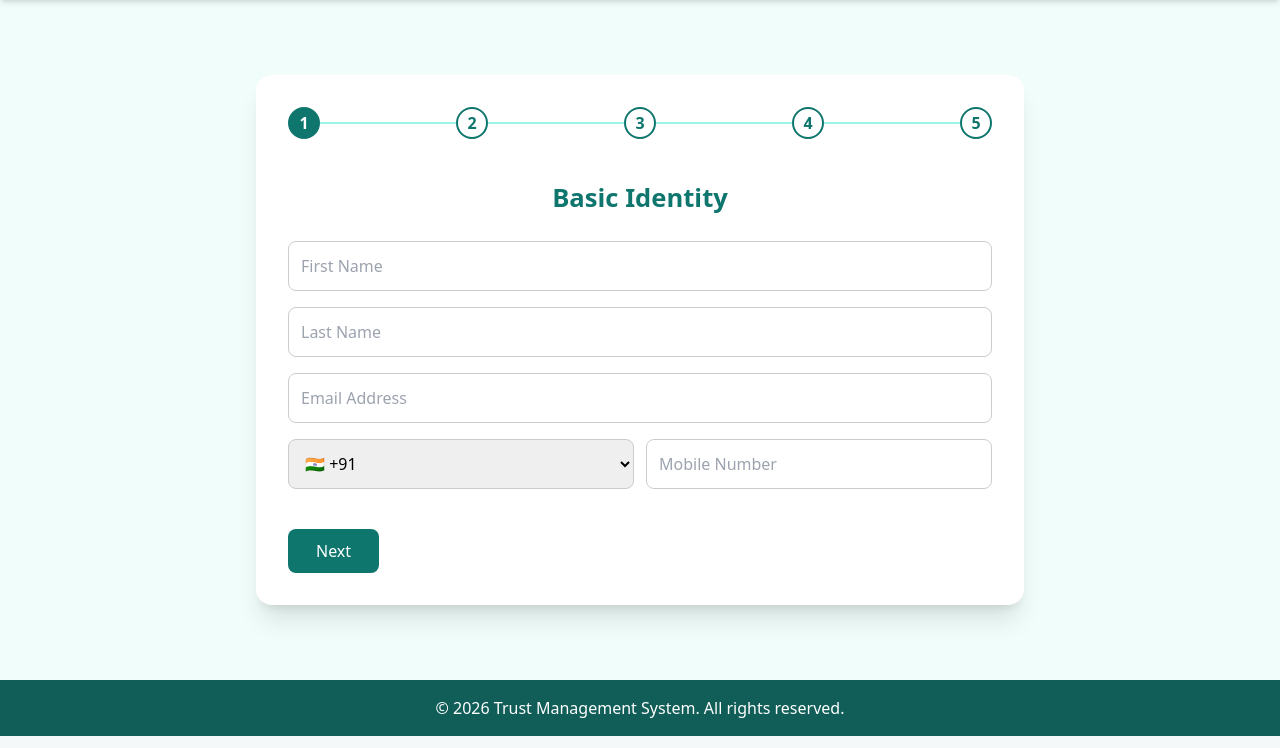
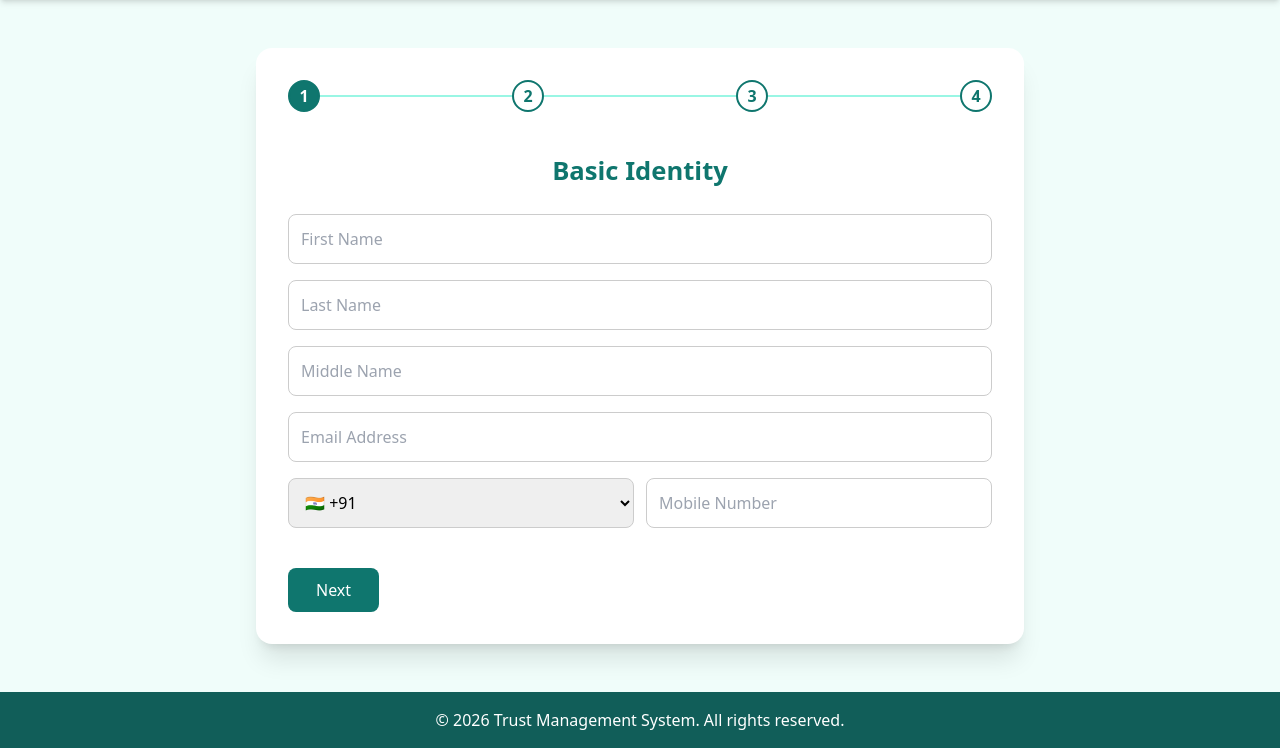
Before and after one commit to PRIPATEL2206/transparent_trust_management_system, a Django app: page /account/register/ in a window 1280 px wide. Shown: the part 64-812 px from the top of the page. Run offline with Django 5.2, Linux system fonts and the light colour scheme.

Commit message:
login register integrated

```diff
--- a/account/views.py
+++ b/account/views.py
@@ -14,25 +14,50 @@ class RegisterView(View):
         email = request.POST.get("email")
         password = request.POST.get("password1")
         confirm_password = request.POST.get("password2")
-        first_name = request.POST.get("first_name")
-        last_name = request.POST.get("last_name")
-        middel_name = request.POST.get("middel_name")
-        phone = request.POST.get("phone")
-        address = request.POST.get("address")
-        print(email, password, confirm_password, first_name, last_name, middel_name, phone, address)
-        if password == confirm_password:
-            if User.objects.filter(email=email).exists():
-                messages.error(request, "Email already exists")
-                return redirect('register')
-            else:
-                user = User.objects.create_user(email=email, password=password, first_name=first_name, last_name=last_name, middel_name=middel_name, phone=phone, address=address)
-                user.save()
-                print("User created successfully")
-                messages.success(request, "Account created successfully")
-                return redirect('login')
-        else:
+        accepted2 = request.POST.get("accepted2")
+        accepted1 = request.POST.get("accepted1")
+
+        request_data={
+            'email' : request.POST.get("email"),
+            'first_name' : request.POST.get("firstname"),
+            'last_name' : request.POST.get("lastname"),
+            'middel_name' : request.POST.get("middelname"),
+            'stdcode' : request.POST.get("stdcode"),
+            'phone' : request.POST.get("phone"),
+            'address1' : request.POST.get("address1"),
+            'address2' : request.POST.get("address2"),
+            'city' : request.POST.get("city"),
+            'state' : request.POST.get("state"),
+            'country' : request.POST.get("country"),
+            'zipcode' : request.POST.get("zipcode"),
+            'password' : request.POST.get("password1"),
+        }
+        print(request_data)
+        print(confirm_password,password,accepted2,accepted1)
+        if password != confirm_password :
+            print("Passwords do not match")
             messages.error(request, "Passwords do not match")
             return redirect('register')
+        if accepted1 != "on":
+            print("Please accept the terms and conditions")
+            messages.error(request, "Please accept the terms and conditions")
+            return redirect('register')
+        if accepted2 != "on":
+            print("Please accept the privacy policy")
+            messages.error(request, "Please accept the privacy policy")
+            return redirect('register')
+
+        if User.objects.filter(email=email).exists():
+            print("Email already exists")
+            messages.error(request, "Email already exists")
+            return redirect('register')
+
+        user = User.objects.create_user(**request_data)
+        user.save()
+        print("User created successfully")
+        messages.success(request, "Account created successfully")
+        return redirect('login')
+
 
 
 
--- a/templates/account/login.html
+++ b/templates/account/login.html
@@ -12,7 +12,7 @@
                 Sign in to access your Trust account
             </p>
 
-            <form method="post" novalidate>
+            <form method="post" action="{% url 'login' %}" novalidate>
                 {% csrf_token %}
 
                 <div class="mb-4">
--- a/templates/account/register.html
+++ b/templates/account/register.html
@@ -13,42 +13,47 @@
       <div class="line"></div>
       <div class="step">3</div>
       <div class="line"></div>
+      <!-- <div class="step">4</div>
+      <div class="line"></div> -->
       <div class="step">4</div>
-      <div class="line"></div>
-      <div class="step">5</div>
     </div>
 
-    <form id="registerForm" novalidate>
-
+    <form id="registerForm" method="post" action="{% url 'register' %}" novalidate>
+      {% csrf_token %}
       <!-- ================= SECTION 1 ================= -->
       <div class="section">
         <h2 class="section-title">Basic Identity</h2>
 
         <div class="input-group mb-4">
-          <input class="input mandatory name-field" placeholder="First Name">
+          <input class="input mandatory name-field" placeholder="First Name" name="firstname">
           <p class="error empty-error">This field is mandatory</p>
           <p class="error invalid-error">Only alphabets allowed</p>
         </div>
 
         <div class="input-group mb-4">
-          <input class="input mandatory name-field" placeholder="Last Name">
+          <input class="input mandatory name-field" placeholder="Last Name" name="lastname">
+          <p class="error empty-error">This field is mandatory</p>
+          <p class="error invalid-error">Only alphabets allowed</p>
+        </div>
+        <div class="input-group mb-4">
+          <input class="input mandatory name-field" placeholder="Middle Name" name="middelname">
           <p class="error empty-error">This field is mandatory</p>
           <p class="error invalid-error">Only alphabets allowed</p>
         </div>
 
         <div class="input-group mb-4">
-          <input class="input mandatory email-field" placeholder="Email Address">
+          <input class="input mandatory email-field" placeholder="Email Address" name="email">
           <p class="error empty-error">This field is mandatory</p>
           <p class="error invalid-error">Invalid email format</p>
         </div>
 
         <div class="input-group mb-4">
           <div class="flex gap-3">
-            <select id="phoneCountry" class="input w-1/3">
+            <select id="phoneCountry" class="input w-1/3" name="stdcode">
               <option value="IN">🇮🇳 +91</option>
               <option value="US">🇺🇸 +1</option>
             </select>
-            <input class="input mandatory phone-field w-2/3" placeholder="Mobile Number">
+            <input class="input mandatory phone-field w-2/3" placeholder="Mobile Number" name="phone">
           </div>
           <p class="error empty-error">This field is mandatory</p>
           <p class="error invalid-error">Invalid phone number</p>
@@ -60,14 +65,14 @@
         <h2 class="section-title">Account Security</h2>
 
         <div class="input-group mb-4">
-          <input id="password" type="password" class="input mandatory" placeholder="Password">
+          <input id="password" type="password" class="input mandatory" placeholder="Password" name="password1">
           <p class="error invalid-error">
             8–12 chars, 1 uppercase, 1 special character, no spaces
           </p>
         </div>
 
         <div class="input-group mb-4">
-          <input id="confirmPassword" type="password" class="input mandatory" placeholder="Confirm Password">
+          <input id="confirmPassword" type="password" class="input mandatory" placeholder="Confirm Password" name="password2">
           <p class="error invalid-error">Passwords do not match</p>
         </div>
       </div>
@@ -77,21 +82,21 @@
         <h2 class="section-title">Address Information</h2>
 
         <div class="input-group mb-4">
-          <input class="input mandatory" placeholder="Address Line 1">
+          <input class="input mandatory" placeholder="Address Line 1" name="address1">
           <p class="error empty-error">This field is mandatory</p>
         </div>
 
         <div class="input-group mb-4">
-          <input class="input" placeholder="Address Line 2 (Optional)">
+          <input class="input" placeholder="Address Line 2 (Optional)" name="address2">
         </div>
 
         <div class="input-group mb-4">
-          <input class="input mandatory" placeholder="City">
+          <input class="input mandatory" placeholder="City" name="city">
           <p class="error empty-error">This field is mandatory</p>
         </div>
 
         <div class="input-group mb-4">
-          <select id="country" class="input mandatory">
+          <select id="country" class="input mandatory" name="country">
             <option value="">Select Country</option>
             <option value="IN">India</option>
             <option value="US">United States</option>
@@ -100,21 +105,24 @@
         </div>
 
         <div class="input-group mb-4">
-          <select id="state" class="input mandatory">
+          <select id="state" class="input mandatory" name="state">
             <option value="">Select State</option>
+            <option value="gujarat">Gujarat</option>
+            <option value="maharashtra">Maharashtra</option>
+            <option value="rajasthan">Rajasthan</option>
           </select>
           <p class="error empty-error">This field is mandatory</p>
         </div>
 
         <div class="input-group mb-4">
-          <input id="zip" class="input mandatory pincode-field" placeholder="ZIP / Pincode">
+          <input id="zip" class="input mandatory pincode-field" placeholder="ZIP / Pincode" name="zipcode">
           <p class="error empty-error">This field is mandatory</p>
           <p class="error invalid-error">Invalid ZIP / Pincode</p>
         </div>
       </div>
 
       <!-- ================= SECTION 4 ================= -->
-      <div class="section hidden">
+      <!-- <div class="section hidden">
         <h2 class="section-title">Trust Relationship</h2>
 
         <div class="input-group mb-4">
@@ -133,7 +141,7 @@
         <div class="input-group mb-4">
           <textarea class="input" placeholder="Reason to Join (Optional)"></textarea>
         </div>
-      </div>
+      </div> -->
 
       <!-- ================= SECTION 5 ================= -->
       <div class="section hidden">
@@ -141,7 +149,7 @@
 
         <div class="input-group mb-4">
           <div class="flex items-center gap-3">
-            <input type="checkbox" class="mandatory">
+            <input type="checkbox" class="mandatory" name="accepted1">
             <label>Accept Terms & Conditions</label>
           </div>
           <p class="error empty-error">This field is mandatory</p>
@@ -149,7 +157,7 @@
 
         <div class="input-group mb-4">
           <div class="flex items-center gap-3">
-            <input type="checkbox" class="mandatory">
+            <input type="checkbox" class="mandatory" name="accepted2">
             <label>Accept Privacy Policy</label>
           </div>
           <p class="error empty-error">This field is mandatory</p>
```
Also changed, not shown: account/models.py (+8 -1 lines), account/migrations/0001_initial.py (added), account/migrations/0002_rename_address_customuser_city_customuser_address1_and_more.py (added), account/migrations/0003_customuser_is_email_verified.py (added), account/migrations/__init__.py (added), 1 other file.
